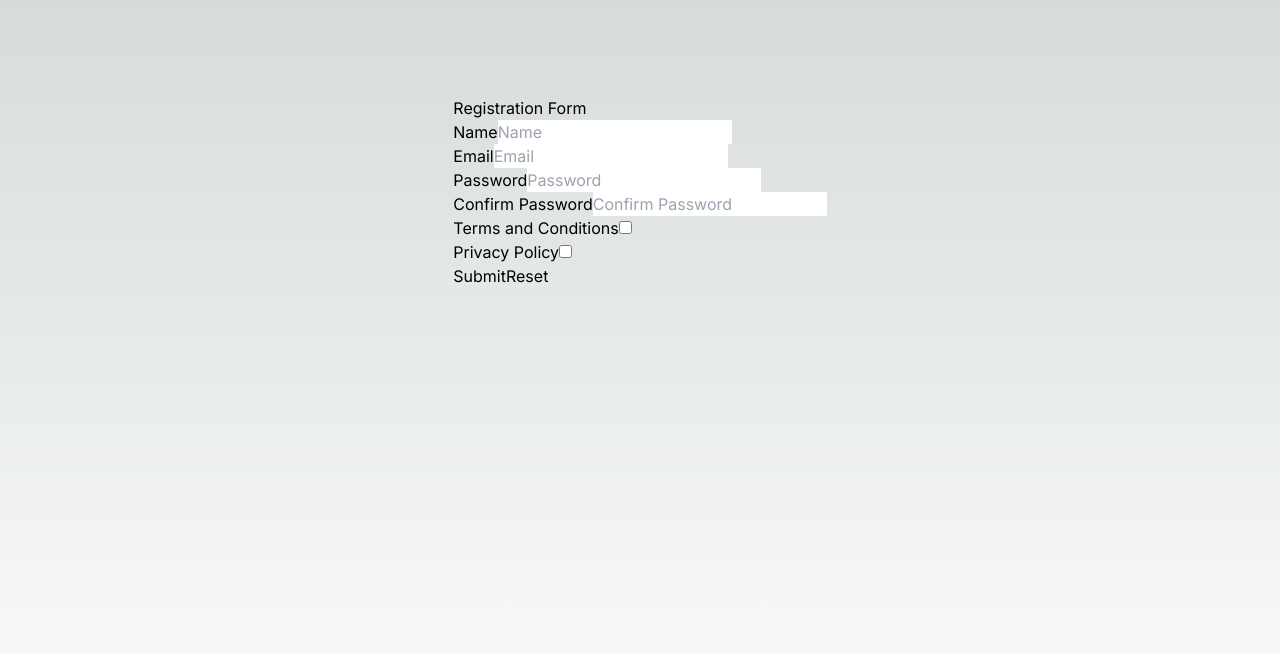
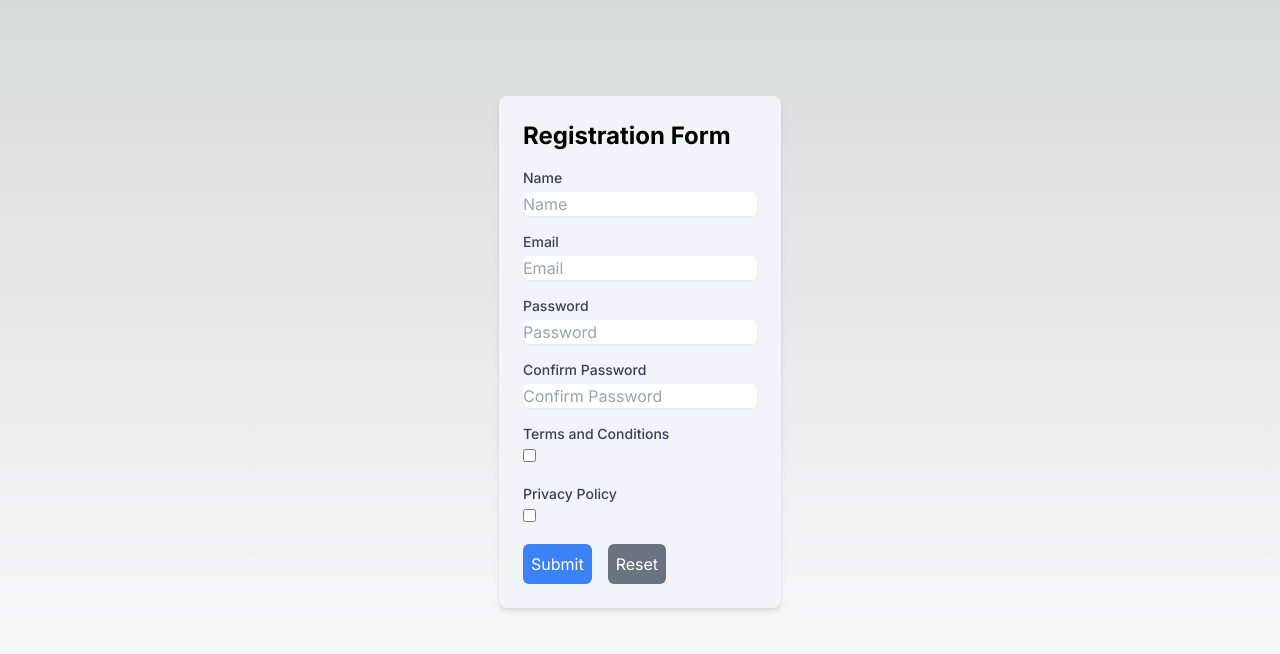
Before and after one commit to Muhammad-bilal-ai/form-validation, a Next.js app: page / in a window 1280 px wide. Shown: the top 654 px of the page. Built offline with nearby package versions, Linux system fonts and the light colour scheme.

Commit message:
tailwind applied, styling done

```diff
--- a/conponents/form.js
+++ b/components/form.js
@@ -38,7 +38,7 @@ export default function ValidationForm() {
     }
   };
   return (
-    <div className="container mx-auto p-4">
+    <div className=" bg-slate-100 p-6 rounded-lg shadow-md w-full max-w-fit">
       <h1 className="text-2xl font-bold mb-4">Registration Form</h1>
       <Formik
         initialValues={initialValues}
@@ -168,14 +168,14 @@ export default function ValidationForm() {
             <div>
               <button
                 type="submit"
-                className="bg-blue-500 text-white rounded p-2"
+                className="bg-blue-500 hover:bg-blue-600 active:bg-blue-700 text-white rounded-md p-2"
                 disabled={isSubmitting}
               >
                 {isSubmitting ? "Submitting..." : "Submit"}
               </button>
               <button
                 type="reset"
-                className="ml-4 bg-gray-500 text-white rounded p-2"
+                className="ml-4 bg-gray-500 hover:bg-gray-600 text-white rounded-md p-2"
               >
                 Reset
               </button>
--- a/pages/index.js
+++ b/pages/index.js
@@ -1,6 +1,6 @@
 import Image from "next/image";
 import { Inter } from "next/font/google";
-import ValidationForm from "../conponents/form";
+import ValidationForm from "../components/form";
 
 const inter = Inter({ subsets: ["latin"] });
 
--- a/tailwind.config.js
+++ b/tailwind.config.js
@@ -2,7 +2,7 @@
 module.exports = {
   content: [
     "./pages/**/*.{js,ts,jsx,tsx,mdx}",
-    "./components/**/*.{js,ts,jsx,tsx,mdx}",
+    "./components/**/*.{js,ts,jsx,tsx}",
     "./app/**/*.{js,ts,jsx,tsx,mdx}",
   ],
   theme: {
```
Also changed, not shown: components/firebase.js (renamed from conponents/firebase.js).
